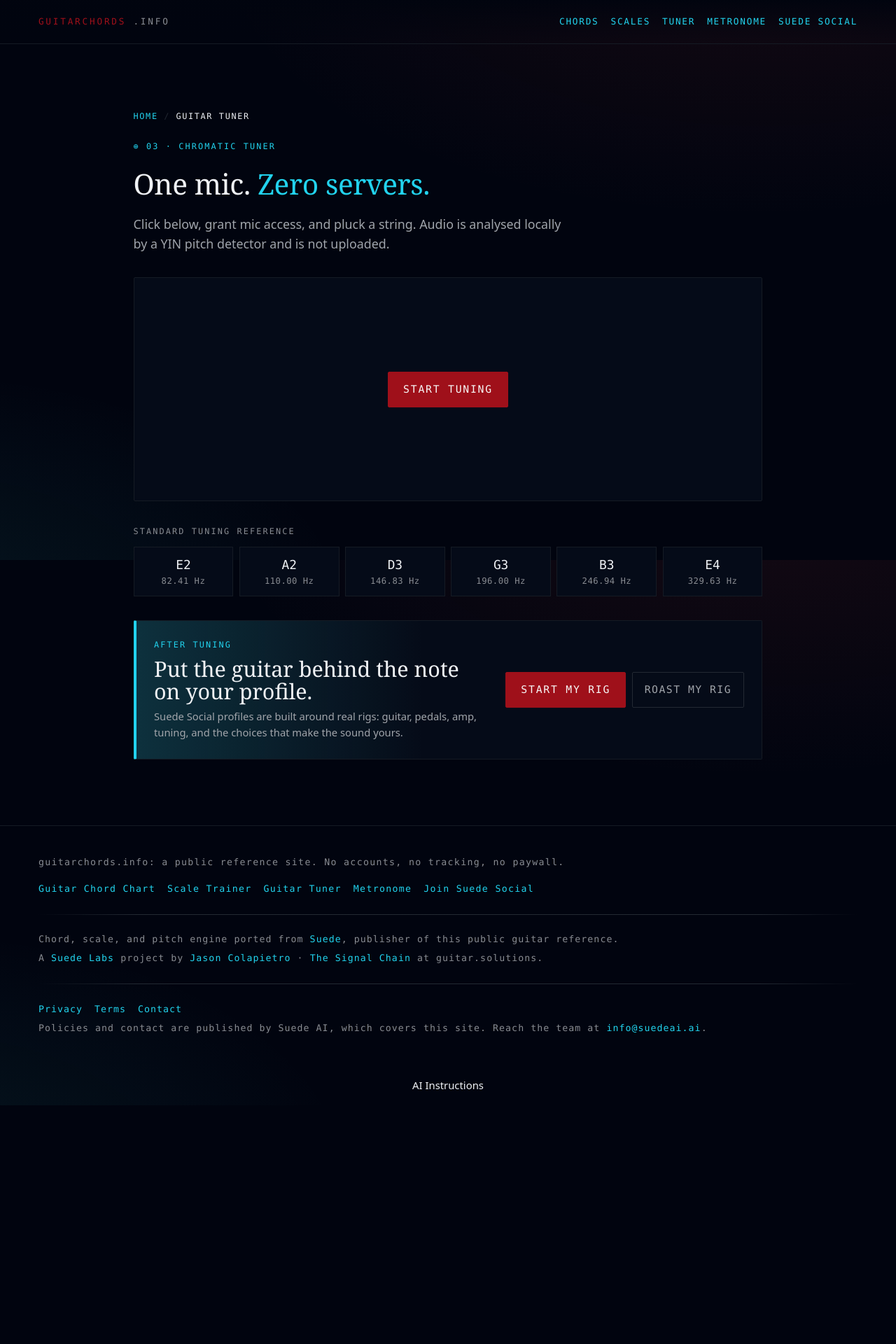
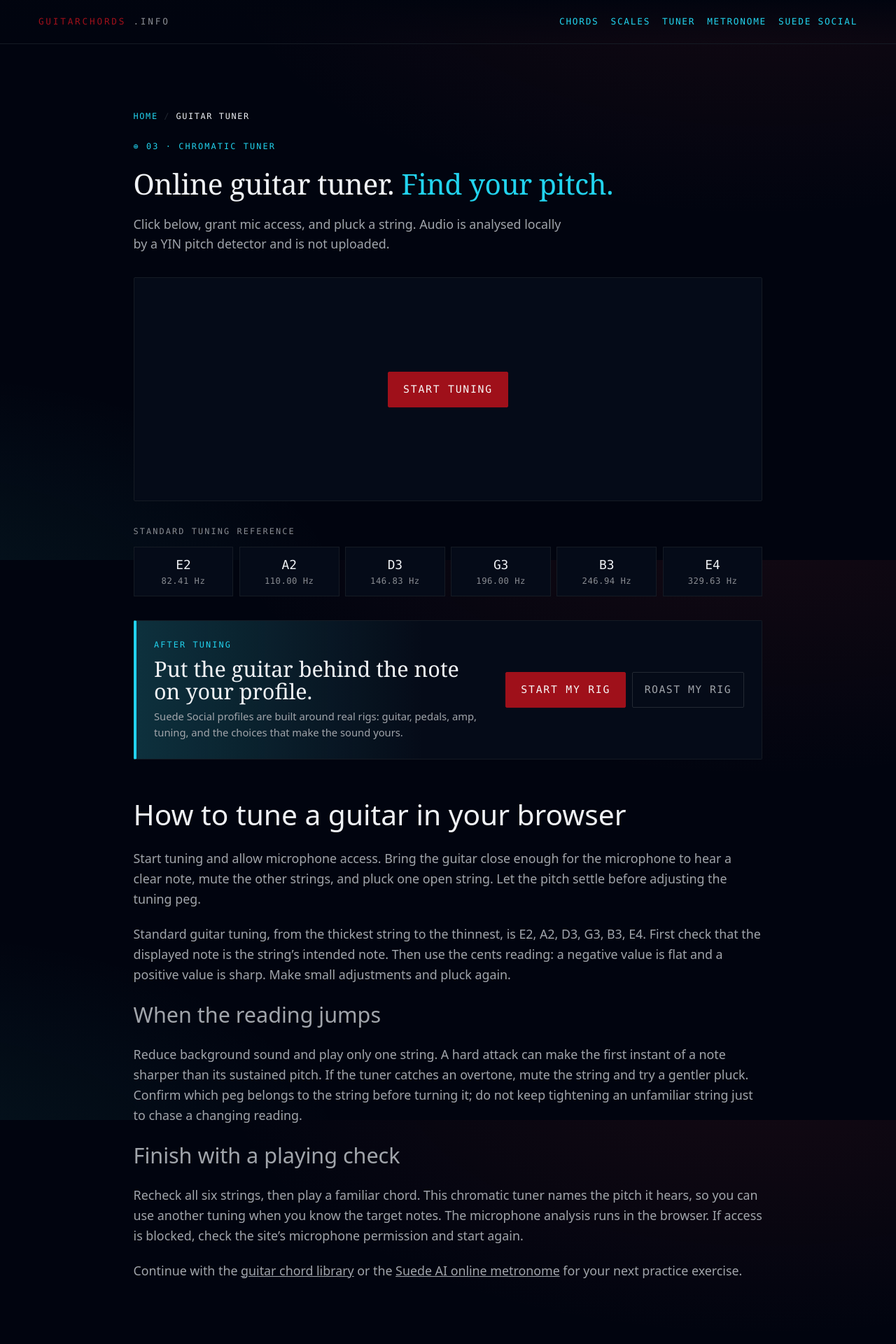
Before and after one commit to Suede-AI/guitar-chords, a Next.js app: page /tuner in a window 1280 px wide. Shown: the top 1920 px of the page at 70% size. Before the commit the page ends 1579 px from the top, so only its background shows below. Built offline with nearby package versions, Linux system fonts and the light colour scheme.

Commit message:
Add practical guitar tuning and rhythm guides (#23)

```diff
--- a/app/metronome/Metronome.tsx
+++ b/app/metronome/Metronome.tsx
@@ -54,7 +54,7 @@ export function Metronome() {
             letterSpacing: "-0.01em",
           }}
         >
-          A click track.{" "}
+          Online metronome.{" "}
           <span style={{ color: "var(--color-rights-red)" }}>Locked in.</span>
         </h1>
         <p
--- a/app/metronome/page.tsx
+++ b/app/metronome/page.tsx
@@ -7,14 +7,14 @@ import { keywordsFor } from "@/lib/keywords";
 export const metadata: Metadata = {
   title: "Free Online Metronome: Tap Tempo, BPM, Time Signatures",
   description:
-    "Free online metronome with tap tempo, adjustable BPM, and time signature support. Sample-accurate Web Audio scheduling. No download, no sign-up.",
+    "Free online metronome by Suede AI: set 30–280 BPM, tap a tempo and choose beats per bar. Includes a practical guitar rhythm exercise. No sign-up.",
   keywords: keywordsFor("/metronome"),
   alternates: { canonical: "https://guitarchords.info/metronome" },
   openGraph: {
     type: "website",
     title: "Free Online Metronome: Tap Tempo, BPM, Time Signatures",
     description:
-      "Free online metronome with tap tempo, adjustable BPM, and time signature support. Sample-accurate Web Audio scheduling. No download, no sign-up.",
+      "Free online metronome by Suede AI: set 30–280 BPM, tap a tempo and choose beats per bar. Includes a practical guitar rhythm exercise. No sign-up.",
     url: "https://guitarchords.info/metronome",
     images: [
       {
@@ -29,7 +29,7 @@ export const metadata: Metadata = {
     card: "summary_large_image",
     title: "Free Online Metronome: Tap Tempo, BPM, Time Signatures",
     description:
-      "Free online metronome with tap tempo, adjustable BPM, and time signature support. Sample-accurate Web Audio scheduling. No download, no sign-up.",
+      "Free online metronome by Suede AI: set 30–280 BPM, tap a tempo and choose beats per bar. Includes a practical guitar rhythm exercise. No sign-up.",
     images: ["/opengraph-image"],
   },
 };
@@ -61,6 +61,18 @@ export default function MetronomePage() {
       />
       <Breadcrumb trail={BREADCRUMB_TRAIL} widthClassName="max-w-3xl" />
       <Metronome />
+      <section className="mx-auto max-w-3xl px-6 py-12" aria-labelledby="rhythm-guide">
+        <h2 id="rhythm-guide" className="text-2xl">Practice guitar rhythm with the online metronome</h2>
+        <div className="mt-5 space-y-5 leading-relaxed" style={{ color: "var(--color-text-muted)" }}>
+          <p>Set the tempo with the slider or plus and minus controls, then press Start. The range is 30–280 beats per minute. Choose 2, 3, 4 or 6 beats per bar; the higher click marks the first beat. Use Tap several times with a song to estimate its pulse, then adjust the result by ear.</p>
+          <h3 className="text-xl">A short chord-change exercise</h3>
+          <p>Choose two chords you already know and begin at a comfortable tempo, such as 60 BPM. Count four beats aloud and play one downstroke per beat. Change chords at the start of each bar. Keep the click running while you notice whether your hand arrives before, on or after the first beat.</p>
+          <p>When several changes feel controlled, raise the tempo a little. If the rhythm becomes uneven, return to a slower setting and isolate the transition. Record the chord pair and tempo so your next session starts from a clear reference. The exercise is about consistent movement and sound, not reaching the largest BPM number.</p>
+          <h3 className="text-xl">Hear the spaces between clicks</h3>
+          <p>For eighth notes, count “one and two and three and four and” while keeping one click per numbered beat. Play the offbeats evenly between clicks. If you lose the pulse, return to quarter notes and rebuild the pattern. Check that your device volume is audible before increasing it, and press Stop when finished.</p>
+          <p>Find shapes in the <a href="/chords" className="underline">chord library</a>, check pitches with the <a href="/tuner" className="underline">Suede AI guitar tuner</a>, or explore the <a href="/scales" className="underline">scale trainer</a>.</p>
+        </div>
+      </section>
     </>
   );
 }
--- a/app/tuner/Tuner.tsx
+++ b/app/tuner/Tuner.tsx
@@ -39,9 +39,9 @@ export function Tuner() {
             letterSpacing: "-0.01em",
           }}
         >
-          One mic.{" "}
+          Online guitar tuner.{" "}
           <span style={{ color: "var(--color-registry-cyan)" }}>
-            Zero servers.
+            Find your pitch.
           </span>
         </h1>
         <p
--- a/app/tuner/page.tsx
+++ b/app/tuner/page.tsx
@@ -7,14 +7,14 @@ import { keywordsFor } from "@/lib/keywords";
 export const metadata: Metadata = {
   title: "Free Online Guitar Tuner: Chromatic, No Download",
   description:
-    "Free online chromatic guitar tuner. Works in the browser via Web Audio API, no app download, no sign-up. YIN pitch detection, sub-cent accuracy.",
+    "Free online guitar tuner by Suede AI. Tune one string at a time, read sharp or flat cents, and follow the standard tuning guide. No download or sign-up.",
   keywords: keywordsFor("/tuner"),
   alternates: { canonical: "https://guitarchords.info/tuner" },
   openGraph: {
     type: "website",
     title: "Free Online Guitar Tuner: Chromatic, No Download",
     description:
-      "Free online chromatic guitar tuner. Works in the browser via Web Audio API, no app download, no sign-up. YIN pitch detection, sub-cent accuracy.",
+      "Free online guitar tuner by Suede AI. Tune one string at a time, read sharp or flat cents, and follow the standard tuning guide. No download or sign-up.",
     url: "https://guitarchords.info/tuner",
     images: [
       {
@@ -29,7 +29,7 @@ export const metadata: Metadata = {
     card: "summary_large_image",
     title: "Free Online Guitar Tuner: Chromatic, No Download",
     description:
-      "Free online chromatic guitar tuner. Works in the browser via Web Audio API, no app download, no sign-up. YIN pitch detection, sub-cent accuracy.",
+      "Free online guitar tuner by Suede AI. Tune one string at a time, read sharp or flat cents, and follow the standard tuning guide. No download or sign-up.",
     images: ["/opengraph-image"],
   },
 };
@@ -61,6 +61,18 @@ export default function TunerPage() {
       />
       <Breadcrumb trail={BREADCRUMB_TRAIL} widthClassName="max-w-4xl" />
       <Tuner />
+      <section className="mx-auto max-w-4xl px-6 py-12" aria-labelledby="tuning-guide">
+        <h2 id="tuning-guide" className="text-2xl">How to tune a guitar in your browser</h2>
+        <div className="mt-5 space-y-5 leading-relaxed" style={{ color: "var(--color-text-muted)" }}>
+          <p>Start tuning and allow microphone access. Bring the guitar close enough for the microphone to hear a clear note, mute the other strings, and pluck one open string. Let the pitch settle before adjusting the tuning peg.</p>
+          <p>Standard guitar tuning, from the thickest string to the thinnest, is E2, A2, D3, G3, B3, E4. First check that the displayed note is the string’s intended note. Then use the cents reading: a negative value is flat and a positive value is sharp. Make small adjustments and pluck again.</p>
+          <h3 className="text-xl">When the reading jumps</h3>
+          <p>Reduce background sound and play only one string. A hard attack can make the first instant of a note sharper than its sustained pitch. If the tuner catches an overtone, mute the string and try a gentler pluck. Confirm which peg belongs to the string before turning it; do not keep tightening an unfamiliar string just to chase a changing reading.</p>
+          <h3 className="text-xl">Finish with a playing check</h3>
+          <p>Recheck all six strings, then play a familiar chord. This chromatic tuner names the pitch it hears, so you can use another tuning when you know the target notes. The microphone analysis runs in the browser. If access is blocked, check the site’s microphone permission and start again.</p>
+          <p>Continue with the <a href="/chords" className="underline">guitar chord library</a> or the <a href="/metronome" className="underline">Suede AI online metronome</a> for your next practice exercise.</p>
+        </div>
+      </section>
     </>
   );
 }
```
